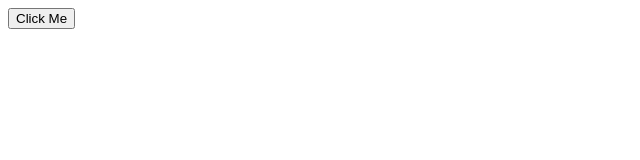
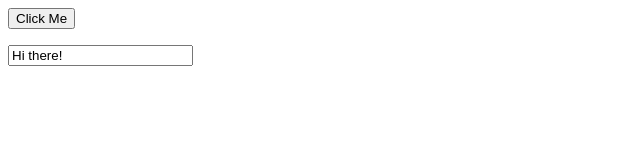
Before and after one commit to dnlbowers/typescript-course, a website with bundled scripts: page index.html in a window 1280 px wide. Shown: the whole page, without its empty margins (0-640 px from the left). Built offline with nearby package versions, Linux system fonts and the light colour scheme.

Commit message:
type casting lesson

```diff
--- a/index.html
+++ b/index.html
@@ -10,5 +10,7 @@
 </head>
 <body>
   <button>Click Me</button>
+  <p id="message-output"></p>
+  <input type="text" id="user-input">
 </body>
 </html>
--- a/src/app.ts
+++ b/src/app.ts
@@ -120,3 +120,13 @@ function moveAnimal(animal: Animal) {
 }
 
 moveAnimal({type: 'bird', flyingSpeed: 10});
+
+const paragraph =document.getElementById('message-output');
+
+// const userInputElement = <HTMLInputElement>document.getElementById('user-input')! //  type casting but can clash with react syntax
+// const userInputElement = document.getElementById('user-input')  as HTMLInputElement; // type casting
+const userInputElement = document.getElementById('user-input')
+
+if (userInputElement) {
+    (userInputElement as HTMLInputElement).value = 'Hi there!'
+}
```
Also changed, not shown: 1 other file.
